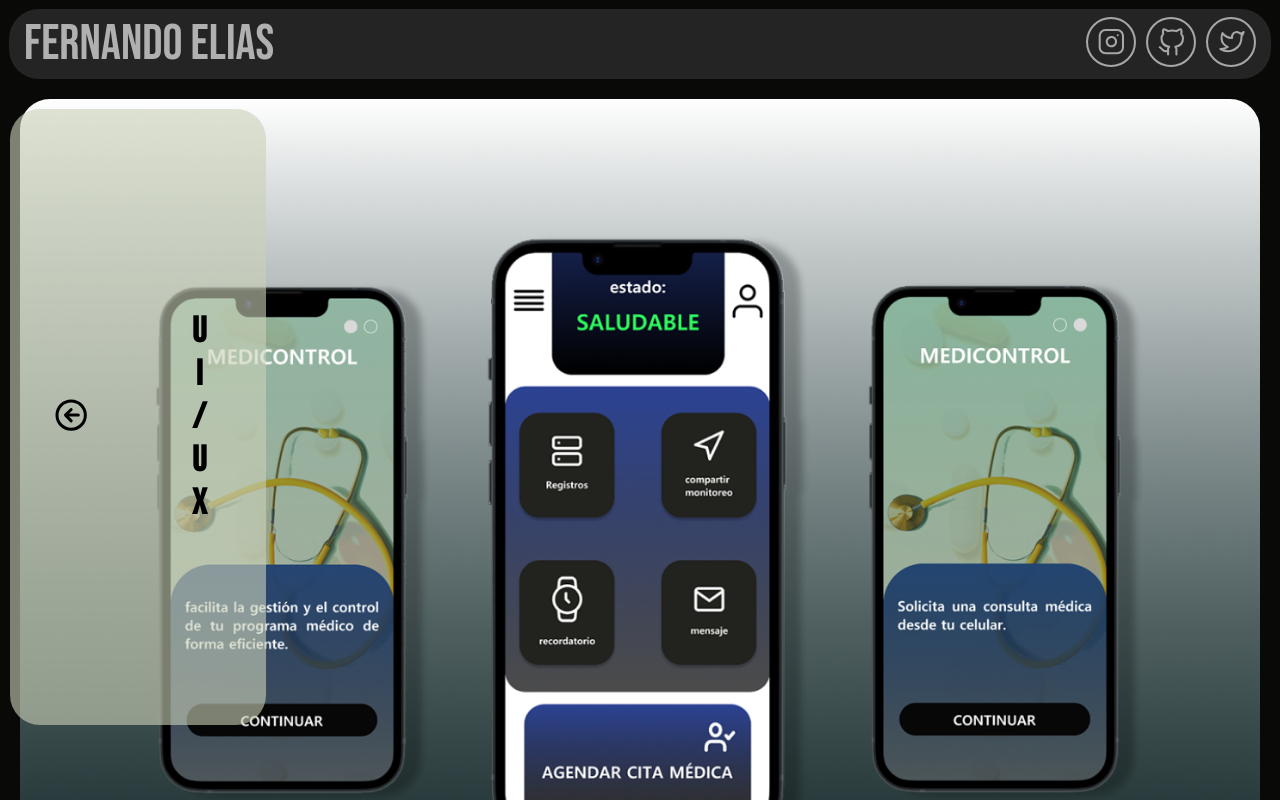
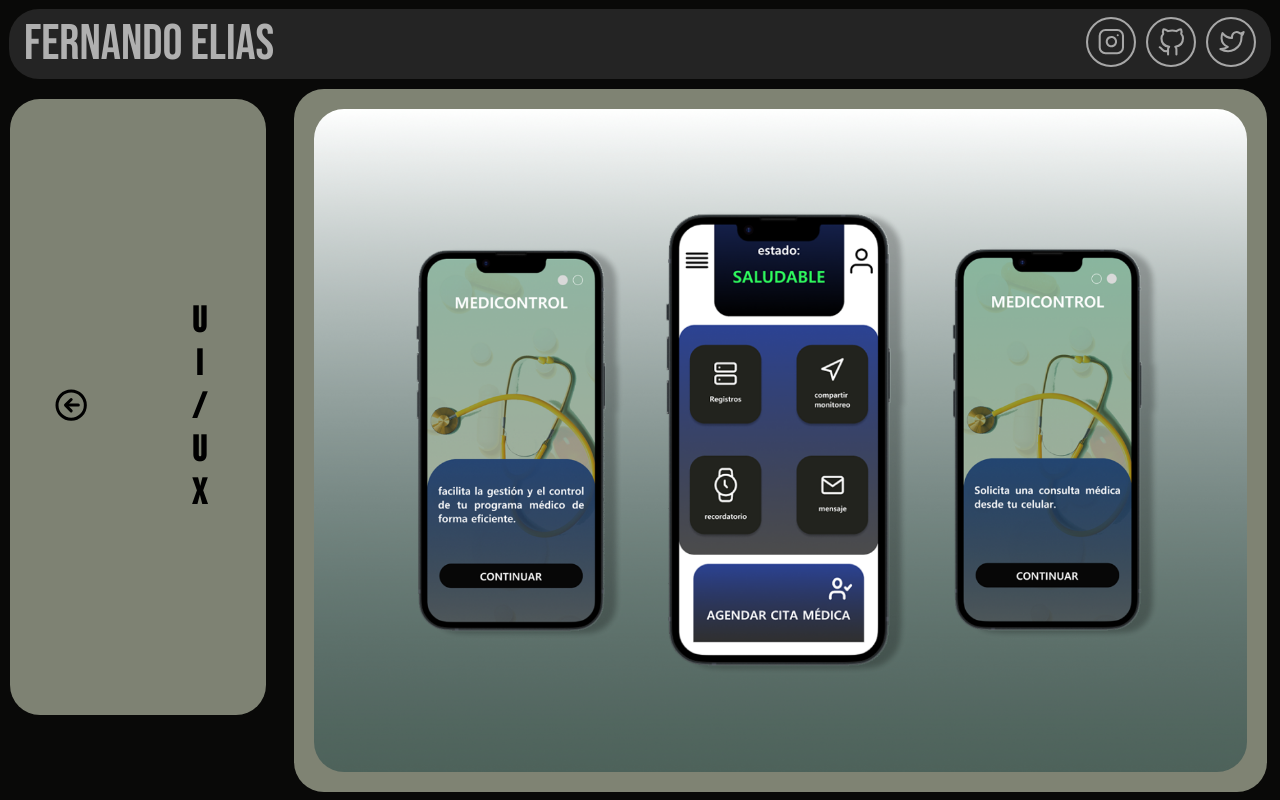
Before and after one commit to ferelias/ferelias, a React (Vite) app: page /portfoliouiux in a window 1280 px wide. Shown: the top 800 px of the page. Built offline with nearby package versions, Linux system fonts and the light colour scheme.

Commit message:
Arreglando classname medicare

```diff
--- a/src/components/Portfoliouiux.jsx
+++ b/src/components/Portfoliouiux.jsx
@@ -23,7 +23,7 @@ const Portfoliouiux = () => {
             <h1>UI/UX</h1>
         </div>
 
-        <div className="Medi-control">
+        <div className="contenido margintop">
             <div className="imagen">
                 <img className='img-uiux' src={medi} alt="" />
             </div>
```
